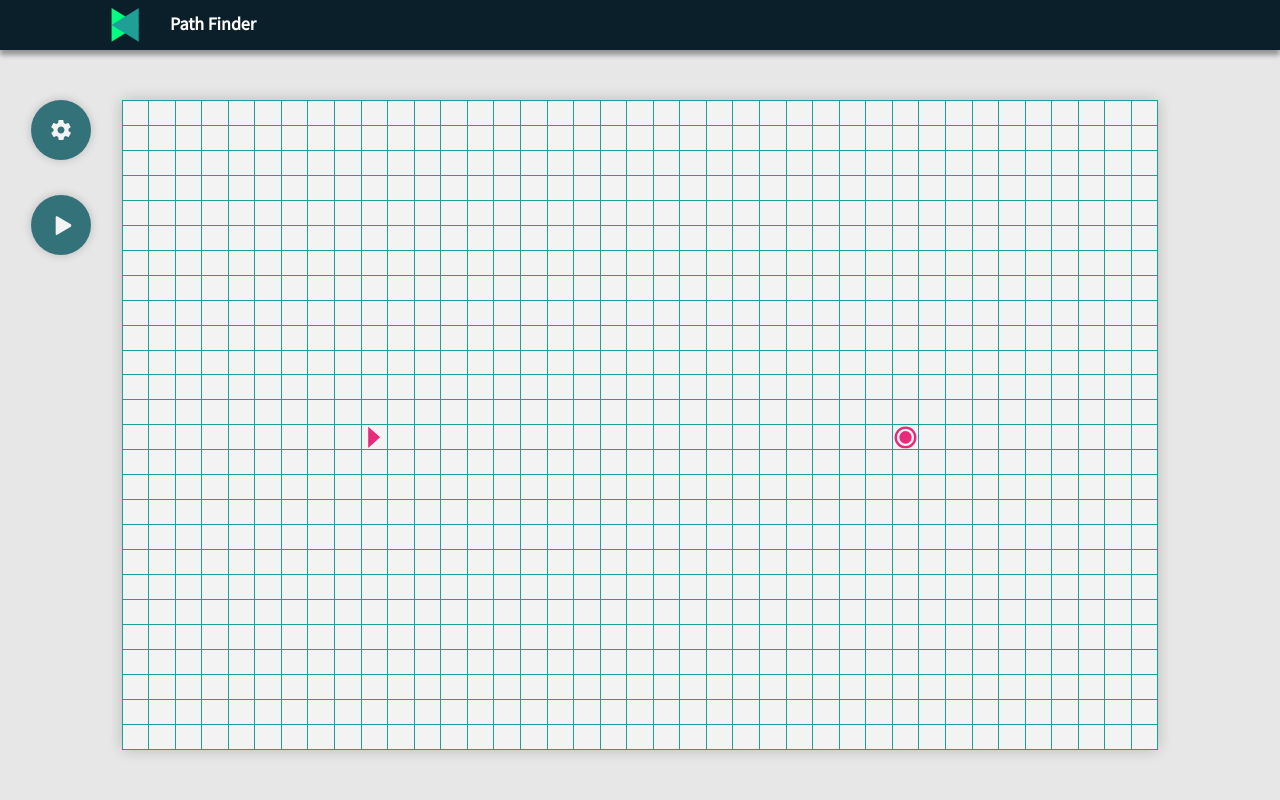
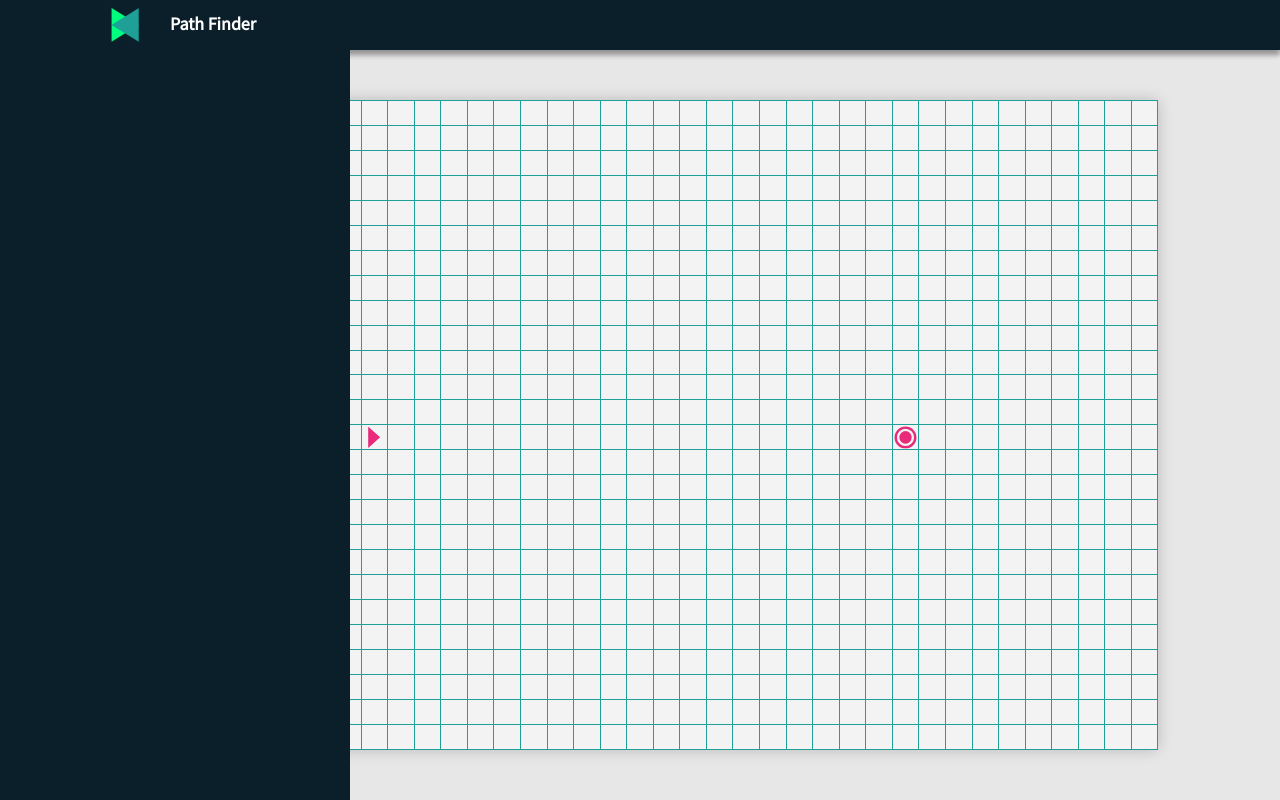
Before and after one commit to midhun-pk/Path-Finder, an Angular app: page /home in a window 1280 px wide. Both pictures are taken after a click on the button 60 px from the left and 130 px from the top of the page. Built offline with nearby package versions, Linux system fonts and the light colour scheme.

Commit message:
Added sidebar open logic

```diff
--- a/src/app/components/sidebar/sidebar.component.html
+++ b/src/app/components/sidebar/sidebar.component.html
@@ -1 +1,7 @@
-<p>sidebar works!</p>
+<div class="wrapper">
+    <div class="menu-container">
+        <div class="header"></div>
+        <div class="menu-items"></div>
+    </div>
+    <div class="right-content"></div>
+</div>
--- a/src/app/components/sidebar/sidebar.component.scss
+++ b/src/app/components/sidebar/sidebar.component.scss
@@ -0,0 +1,26 @@
+.wrapper {
+    display: flex;
+    width: 100%;
+    height: 100%;
+}
+
+.menu-container {
+    width: 350px;
+    height: 100%;
+    background: var(--color-2);
+    display: flex;
+    flex-direction: column;
+    align-items: center;
+    justify-content: center;
+
+    .header {
+    }
+
+    .menu-items {
+
+    }
+}
+
+.right-content {
+
+}
--- a/src/app/components/visualizer/visualizer.component.html
+++ b/src/app/components/visualizer/visualizer.component.html
@@ -1,12 +1,15 @@
 <div class="wrapper">
     <div class="left-panel">
-        <button class="circle settings tooltip" (click)="onClearWalls()"><img src="assets/images/settings.svg"
-                alt="Settings"><span class="tooltiptext">Settings</span></button>
-        <button class="circle play tooltip" (click)="onVisualize()"><img src="assets/images/play.svg" alt="Run"><span
-                class="tooltiptext">Run</span></button>
+        <button class="circle settings tooltip" (click)="onSettingsButtonClick()">
+            <img src="assets/images/settings.svg" alt="Settings"><span class="tooltiptext">Settings</span>
+        </button>
+        <button class="circle play tooltip" (click)="onVisualize()">
+            <img src="assets/images/play.svg" alt="Run"><span class="tooltiptext">Run</span>
+        </button>
     </div>
     <div class="playground" #playground>
         <app-grid class="grid"></app-grid>
     </div>
     <div class="right-panel"></div>
 </div>
+<app-sidebar class="sidebar" [ngClass]="{'open': openSettings}"></app-sidebar>
--- a/src/app/components/visualizer/visualizer.component.ts
+++ b/src/app/components/visualizer/visualizer.component.ts
@@ -8,6 +8,7 @@ import { GridAnimationService } from 'src/app/services/grid-animation.service';
   styleUrls: ['./visualizer.component.scss']
 })
 export class VisualizerComponent implements OnInit {
+  openSettings: boolean;
 
   constructor(
     private pathFinderService: PathFinderService,
@@ -25,4 +26,8 @@ export class VisualizerComponent implements OnInit {
     this.pathFinderService.runAlgorithm();
     this.gridAnimationService.animateAlgorithm();
   }
+
+  onSettingsButtonClick() {
+    this.openSettings = true;
+  }
 }
--- a/src/styles.scss
+++ b/src/styles.scss
@@ -76,3 +76,21 @@ table {
   visibility: visible;
   opacity: 1;
 }
+
+.sidebar {
+  padding-top: 50px;
+  width: 100%;
+  height: 100%;
+  position: fixed;
+  z-index: 9;
+  top: 0px;
+  transform: translateX(-100vw);
+  visibility: hidden;
+  outline: 0px;
+  transition: all 0.25s cubic-bezier(0.645, 0.045, 0.355, 1) 0s
+}
+
+.sidebar.open {
+  transform: translateX(0vw);
+  visibility: visible;
+}
```
Also changed, not shown: src/app/components/visualizer/visualizer.component.scss (indentation only). Lines whose indentation alone changed are shown as unchanged.
